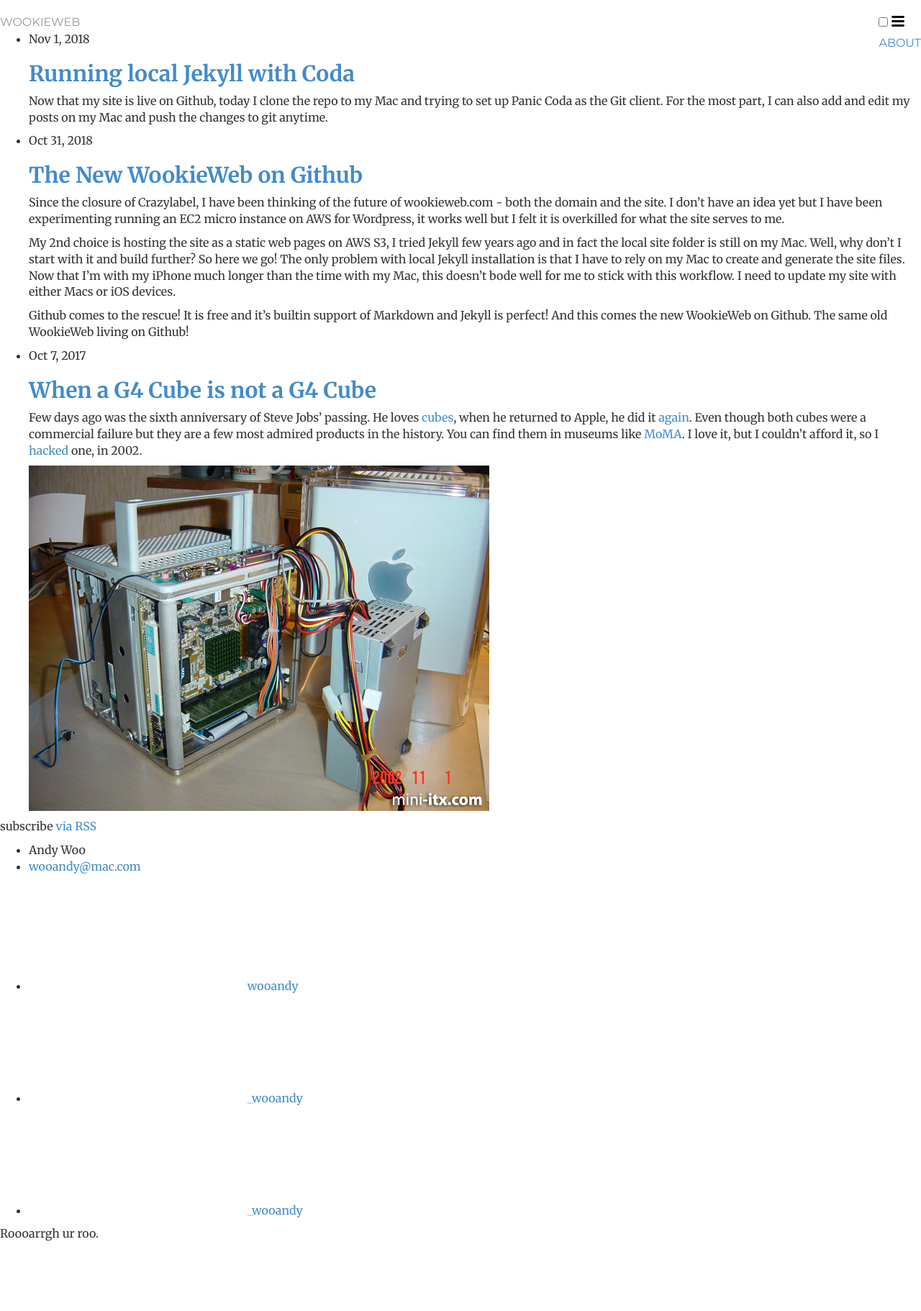
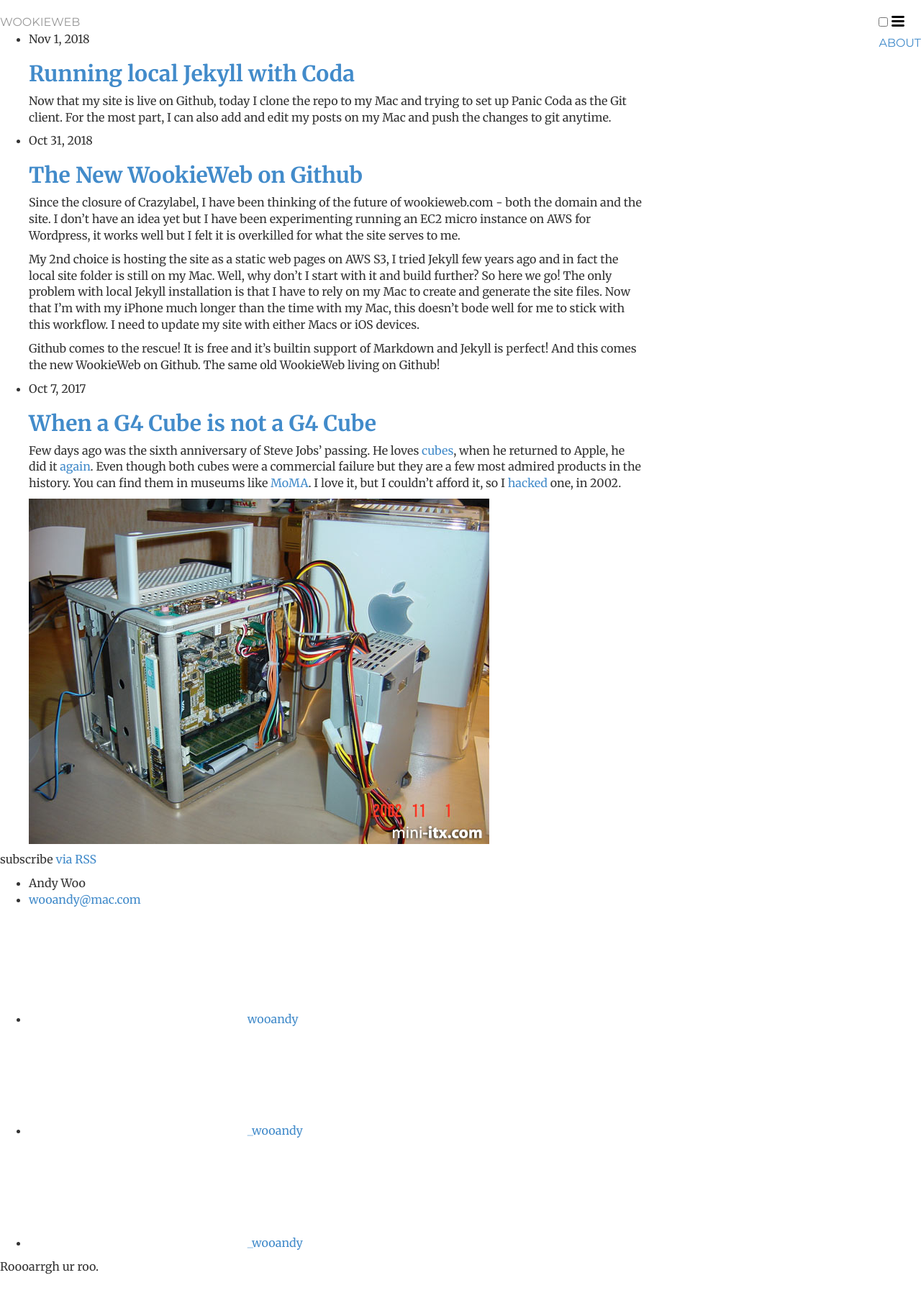
Before and after one commit to wooandy/wooandy.github.io, a Jekyll site: the page built from index.md, in a window 1280 px wide. Shown: the whole page at 72% size. Built offline with Jekyll 4.4.1, drawn with Linux system fonts in a browser that asks for light colours; before the commit the page ends 1776 px from its top, so only the background shows below that.

Commit message:
Fixing CSS issues

```diff
--- a/css/main.css
+++ b/css/main.css
@@ -19,8 +19,8 @@
 /* Custom container */
 .container > hr { margin: 30px 0; }
 .container > hr.footer {margin-bottom: 15px; }
-.page-content > hr { margin: 30px 0; }
-.page-content > hr.footer {margin-bottom: 15px; }
+.page-content { width: 70%; }
+
 
 /* E-Mail */
 .obfuscate { unicode-bidi: bidi-override; direction: rtl; }
```
